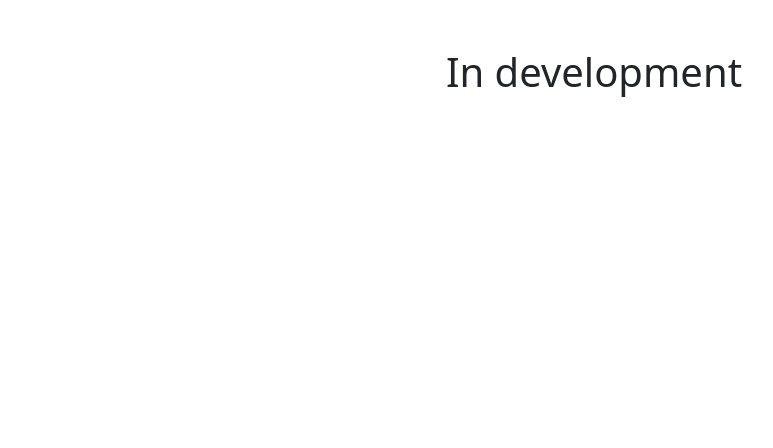
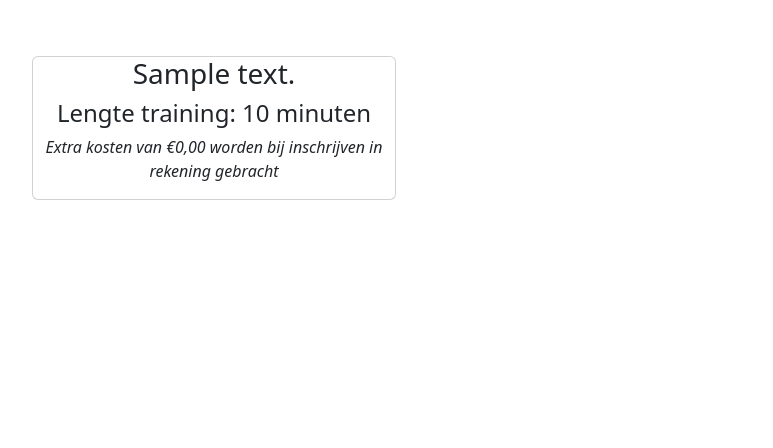
Before and after one commit to RCzifrik/TrainingFactory, a Symfony app: template templates/guest/trainingOverzicht.html.twig in a window 1280 px wide. Shown: the part 152-600 px from the top of the page, without its empty margins (46-819 px from the left). Run offline with Twig, Linux system fonts and the light colour scheme; the template is opened without the code that fills it: most values are stand-ins (such as "Sample title", 1, 10 or a date in 2020); some libraries are stand-ins or nearby versions.

Commit message:
Trainings now display on trainingOverzicht

```diff
--- a/src/Entity/Training.php
+++ b/src/Entity/Training.php
@@ -23,7 +23,7 @@ class Training
     private ?int $duration = null;
 
     #[ORM\Column(type: Types::DECIMAL, precision: 10, scale: 2, nullable: true)]
-    private ?string $extra_costs = null;
+    public ?string $extra_costs = null;
 
     #[ORM\OneToMany(mappedBy: 'training', targetEntity: Lesson::class)]
     private Collection $lesson;
--- a/templates/guest/trainingOverzicht.html.twig
+++ b/templates/guest/trainingOverzicht.html.twig
@@ -1,6 +1,16 @@
 {% extends 'base.html.twig' %}
 {% block body %}
-    <h1 class="text-center my-5">
-        In development
-    </h1>
+    <div class="container-lg my-5">
+        <div class="row">
+            {% for training in trainings %}
+                <div class="col-4 p-2">
+                    <div class="card text-center">
+                        <h3>{{ training.description }}</h3>
+                        <h4>Lengte training: {{ training.duration }} minuten</h4>
+                        <p class=""><i>Extra kosten van €{{ training.extra_costs|number_format(2, ',', '.') }} worden bij inschrijven in rekening gebracht</i></p>
+                    </div>
+                </div>
+            {% endfor %}
+        </div>
+    </div>
 {% endblock %}
```
Also changed, not shown: migrations/Version20230614081357.php (deleted, +0 -31 lines), src/Controller/GuestController.php (+9 -3 lines).
